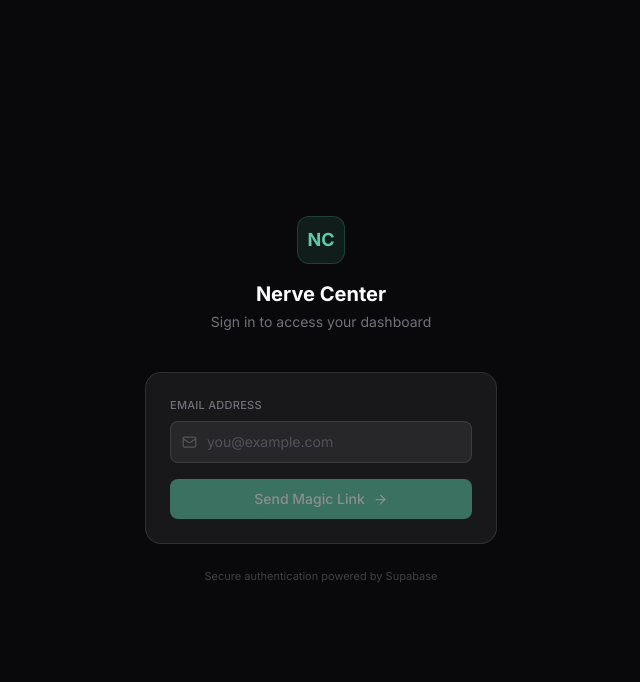
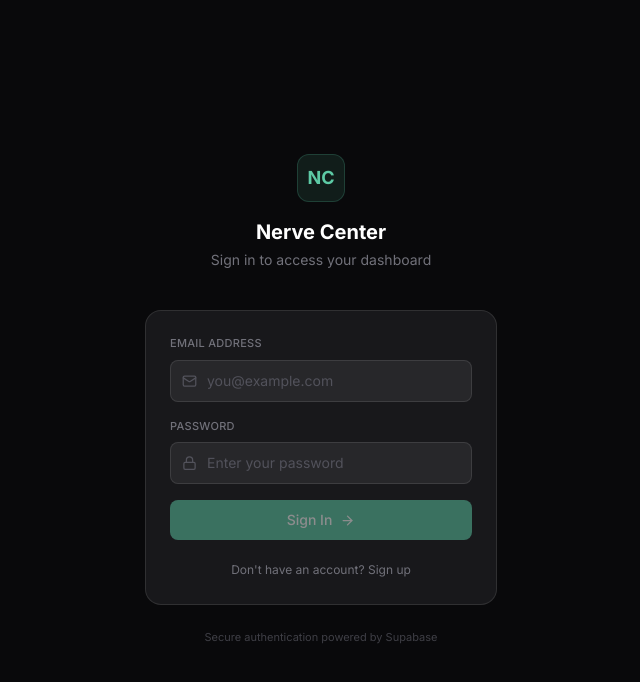
Before and after one commit to TheWorkLessCo/nerve-center, a React (Vite) app: page / in a window 1280 px wide. Shown: the top 682 px of the page, without its empty margins (319-959 px from the left). Built offline with nearby package versions, Linux system fonts and the light colour scheme; no server answers.

Commit message:
Switch auth from magic link to email/password login

```diff
--- a/src/App.jsx
+++ b/src/App.jsx
@@ -13,7 +13,7 @@ import ErrorBoundary from './components/ErrorBoundary'
 import { ToastProvider } from './components/Toast'
 
 function App() {
-  const { user, loading, signInWithEmail } = useAuth()
+  const { user, loading, signInWithPassword, signUp } = useAuth()
 
   if (loading) {
     return (
@@ -31,7 +31,7 @@ function App() {
   }
 
   if (!user) {
-    return <LoginView onLogin={signInWithEmail} />
+    return <LoginView onLogin={signInWithPassword} onSignUp={signUp} />
   }
 
   return (
--- a/src/hooks/useAuth.js
+++ b/src/hooks/useAuth.js
@@ -21,12 +21,18 @@ function useAuth() {
     return () => subscription.unsubscribe()
   }, [])
 
-  const signInWithEmail = async (email) => {
-    const { error } = await supabase.auth.signInWithOtp({
+  const signInWithPassword = async (email, password) => {
+    const { error } = await supabase.auth.signInWithPassword({
       email,
-      options: {
-        emailRedirectTo: window.location.origin,
-      },
+      password,
+    })
+    return { error }
+  }
+
+  const signUp = async (email, password) => {
+    const { error } = await supabase.auth.signUp({
+      email,
+      password,
     })
     return { error }
   }
@@ -36,7 +42,7 @@ function useAuth() {
     return { error }
   }
 
-  return { user, loading, signInWithEmail, signOut }
+  return { user, loading, signInWithPassword, signUp, signOut }
 }
 
 export default useAuth
--- a/src/views/LoginView.jsx
+++ b/src/views/LoginView.jsx
@@ -1,28 +1,27 @@
 import { useState } from 'react'
-import { Mail, ArrowRight, Loader2 } from 'lucide-react'
+import { Mail, Lock, ArrowRight, Loader2, UserPlus } from 'lucide-react'
 
-function LoginView({ onLogin }) {
+function LoginView({ onLogin, onSignUp }) {
   const [email, setEmail] = useState('')
+  const [password, setPassword] = useState('')
   const [loading, setLoading] = useState(false)
-  const [sent, setSent] = useState(false)
   const [error, setError] = useState(null)
+  const [isSignUp, setIsSignUp] = useState(false)
 
   const handleSubmit = async (e) => {
     e.preventDefault()
-    if (!email.trim()) return
+    if (!email.trim() || !password.trim()) return
 
     setLoading(true)
     setError(null)
 
-    const { error: err } = await onLogin(email)
+    const action = isSignUp ? onSignUp : onLogin
+    const { error: err } = await action(email, password)
 
     if (err) {
-      setError(err.message || 'Failed to send magic link')
+      setError(err.message || 'Authentication failed')
+    }
     setLoading(false)
-    } else {
-      setSent(true)
-      setLoading(false)
-    }
   }
 
   return (
@@ -34,32 +33,13 @@ function LoginView({ onLogin }) {
             <span className="text-lg font-bold text-[#5DCAA5]">NC</span>
           </div>
           <h1 className="text-xl font-bold text-white mb-1">Nerve Center</h1>
-          <p className="text-sm text-zinc-500">Sign in to access your dashboard</p>
+          <p className="text-sm text-zinc-500">
+            {isSignUp ? 'Create your account' : 'Sign in to access your dashboard'}
+          </p>
         </div>
 
         {/* Card */}
         <div className="bg-zinc-900 border border-white/10 rounded-2xl p-6">
-          {sent ? (
-            <div className="text-center py-4">
-              <div className="inline-flex items-center justify-center w-12 h-12 rounded-full bg-[#5DCAA5]/10 mb-4">
-                <Mail size={20} className="text-[#5DCAA5]" />
-              </div>
-              <h2 className="text-base font-semibold text-white mb-2">Check your email</h2>
-              <p className="text-sm text-zinc-500 mb-1">
-                We sent a magic link to
-              </p>
-              <p className="text-sm font-medium text-white mb-4">{email}</p>
-              <p className="text-xs text-zinc-600">
-                Click the link in the email to sign in. It expires in 1 hour.
-              </p>
-              <button
-                onClick={() => { setSent(false); setEmail('') }}
-                className="mt-4 text-xs text-[#5DCAA5] hover:underline"
-              >
-                Use a different email
-              </button>
-            </div>
-          ) : (
           <form onSubmit={handleSubmit}>
             <div className="mb-4">
               <label className="block text-[11px] font-medium text-zinc-500 mb-2 uppercase tracking-wide">
@@ -78,6 +58,24 @@ function LoginView({ onLogin }) {
               </div>
             </div>
 
+            <div className="mb-4">
+              <label className="block text-[11px] font-medium text-zinc-500 mb-2 uppercase tracking-wide">
+                Password
+              </label>
+              <div className="relative">
+                <Lock size={15} className="absolute left-3 top-1/2 -translate-y-1/2 text-zinc-600" />
+                <input
+                  type="password"
+                  value={password}
+                  onChange={e => setPassword(e.target.value)}
+                  placeholder={isSignUp ? 'Create a password' : 'Enter your password'}
+                  required
+                  minLength={6}
+                  className="w-full pl-9 pr-4 py-2.5 bg-zinc-800 border border-white/10 rounded-lg text-sm text-white placeholder-zinc-600 focus:outline-none focus:border-[#5DCAA5]/50 transition-colors"
+                />
+              </div>
+            </div>
+
             {error && (
               <div className="mb-3 px-3 py-2 rounded-lg bg-red-500/10 border border-red-500/20">
                 <p className="text-xs text-red-500">{error}</p>
@@ -86,20 +84,33 @@ function LoginView({ onLogin }) {
 
             <button
               type="submit"
-                disabled={loading || !email.trim()}
+              disabled={loading || !email.trim() || !password.trim()}
               className="w-full flex items-center justify-center gap-2 py-2.5 bg-[#5DCAA5] text-white rounded-lg hover:bg-[#4DB892] disabled:opacity-50 disabled:cursor-not-allowed transition-colors text-sm font-medium"
             >
               {loading ? (
                 <Loader2 size={15} className="animate-spin" />
+              ) : isSignUp ? (
+                <>
+                  Create Account
+                  <UserPlus size={15} />
+                </>
               ) : (
                 <>
-                    Send Magic Link
+                  Sign In
                   <ArrowRight size={15} />
                 </>
               )}
             </button>
           </form>
-          )}
+
+          <div className="mt-4 text-center">
+            <button
+              onClick={() => { setIsSignUp(!isSignUp); setError(null) }}
+              className="text-xs text-zinc-500 hover:text-[#5DCAA5] transition-colors"
+            >
+              {isSignUp ? 'Already have an account? Sign in' : "Don't have an account? Sign up"}
+            </button>
+          </div>
         </div>
 
         <p className="text-center text-[11px] text-zinc-700 mt-6">
```
Lines whose indentation alone changed are shown as unchanged.
